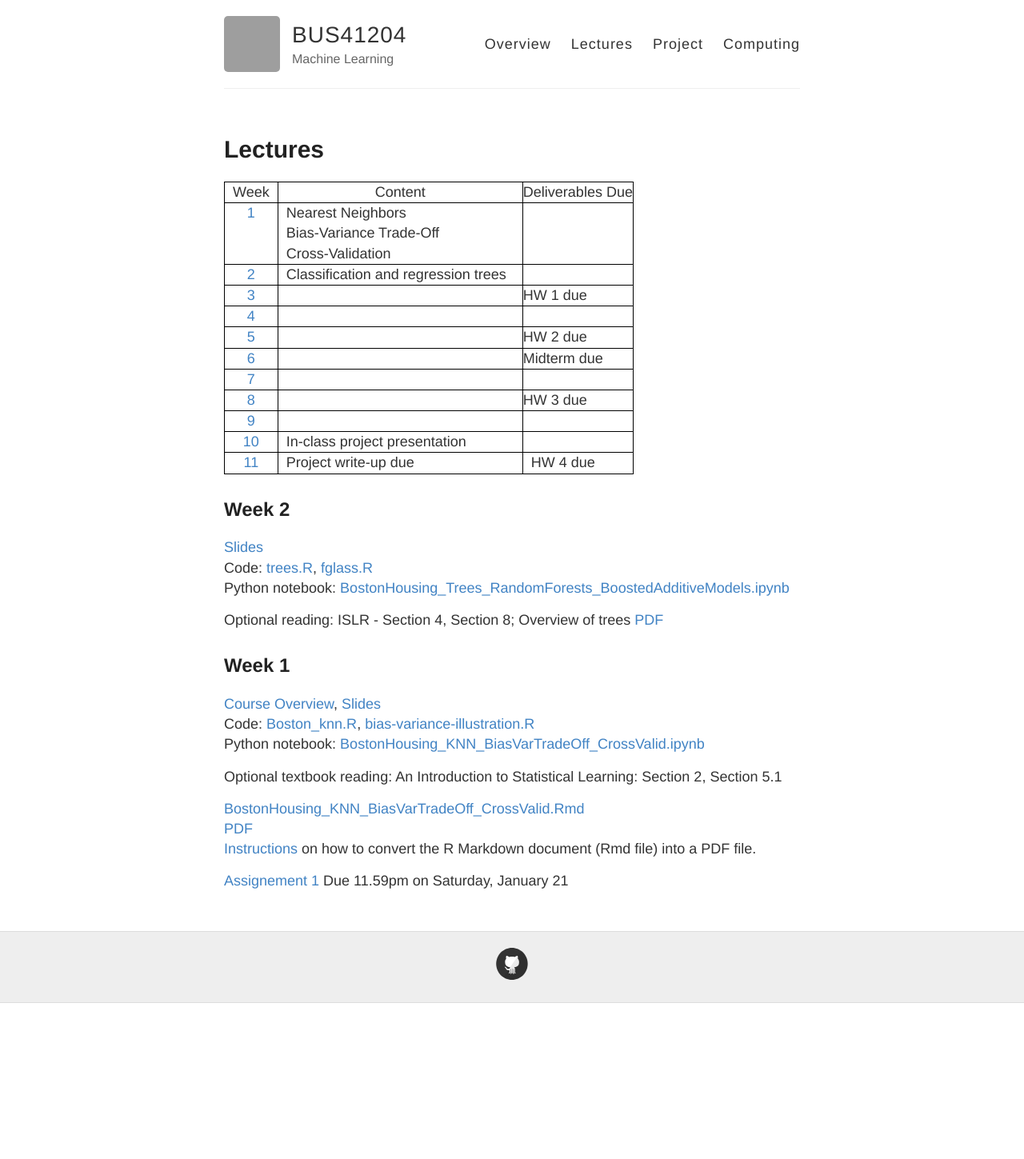
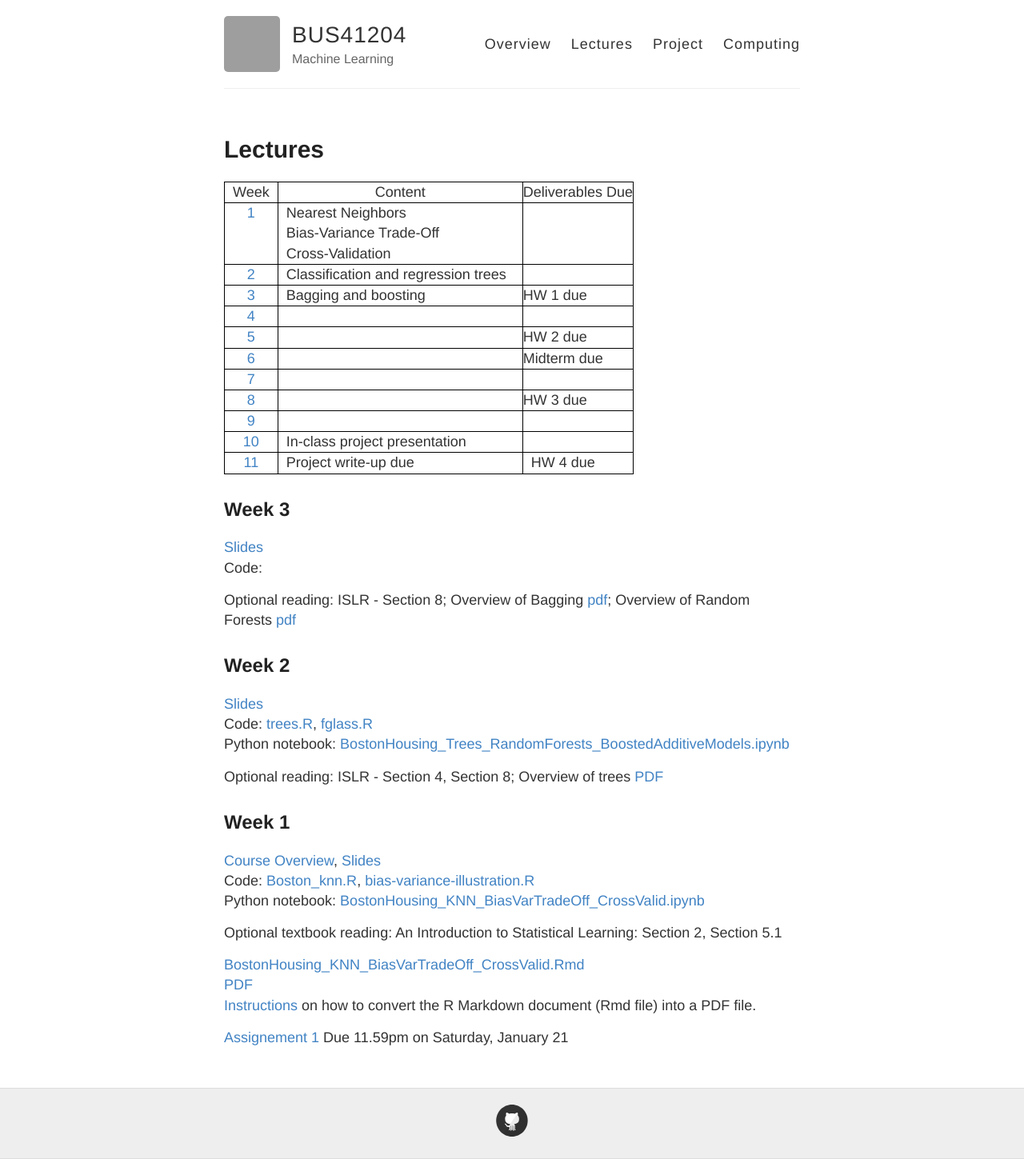
Before and after one commit to ChicagoBoothML/ML2016, a Jekyll site: the page built from lectures.md, in a window 1280 px wide. Shown: the whole page at 80% size. Built offline with Jekyll 4.4.1, drawn with Linux system fonts in a browser that asks for light colours; before the commit the page ends 1254 px from its top, so only the background shows below that; grey boxes are pictures that could not be loaded.

Commit message:
Update lectures.md

```diff
--- a/lectures.md
+++ b/lectures.md
@@ -8,8 +8,8 @@ permalink: /lectures/
 | &nbsp;&nbsp;Week&nbsp;&nbsp;              | Content                                                        |  Deliverables Due |
 |:-------------------:|---------------------------------------------------------------|:------------------|
 | [1](#week-1)   | &nbsp;&nbsp;Nearest Neighbors <br>&nbsp;&nbsp;Bias-Variance Trade-Off <br> &nbsp;&nbsp;Cross-Validation   |                   |
-| [2](#week-2)   | &nbsp;&nbsp;Classification and regression trees&nbsp;&nbsp;&nbsp;&nbsp;               |                   |
-| [3]()          |                                                                |  HW 1 due         |
+| [2](#week-2)   | &nbsp;&nbsp;Classification and regression trees&nbsp;&nbsp;&nbsp;&nbsp;      |                   |
+| [3](#week-3)   | &nbsp;&nbsp;Bagging and boosting&nbsp;&nbsp;&nbsp;&nbsp;       |  HW 1 due         |
 | [4]()          |                                                                |                   |
 | [5]()          |                                                                |  HW 2 due         |
 | [6]()          |                                                                |  Midterm due      |
@@ -21,13 +21,19 @@ permalink: /lectures/
 {: .mbtablestyle}
 
 
+## Week 3
+[Slides](https://piazza.com/class_profile/get_resource/ixiudyq1m7bj0/iy4zv2kzsvt2p0)
+Code:
+
+Optional reading: ISLR - Section 8; Overview of Bagging [pdf](http://statistics.berkeley.edu/sites/default/files/tech-reports/421.pdf); Overview of Random Forests [pdf](https://www.stat.berkeley.edu/~breiman/RandomForests/cc_home.htm)
+
 ## Week 2
 
 [Slides](https://piazza.com/class_profile/get_resource/ixiudyq1m7bj0/ixttq4rhlgd1ao)
 Code: [trees.R](https://raw.githubusercontent.com/ChicagoBoothML/ML2016/master/code/trees.R), [fglass.R](https://raw.githubusercontent.com/ChicagoBoothML/ML2016/master/code/fglass.R)
 Python notebook: [BostonHousing_Trees_RandomForests_BoostedAdditiveModels.ipynb](https://raw.githubusercontent.com/ChicagoBoothML/ML2016/master/code/BostonHousing_Trees_RandomForests_BoostedAdditiveModels.ipynb)
 
-Optional reading: ISLR - Section 4, Section 8; Overview of    trees [PDF](http://www.ise.bgu.ac.il/faculty/liorr/hbchap9.pdf)
+Optional reading: ISLR - Section 4, Section 8; Overview of trees [PDF](http://www.ise.bgu.ac.il/faculty/liorr/hbchap9.pdf)
 
 
 ## Week 1
```
